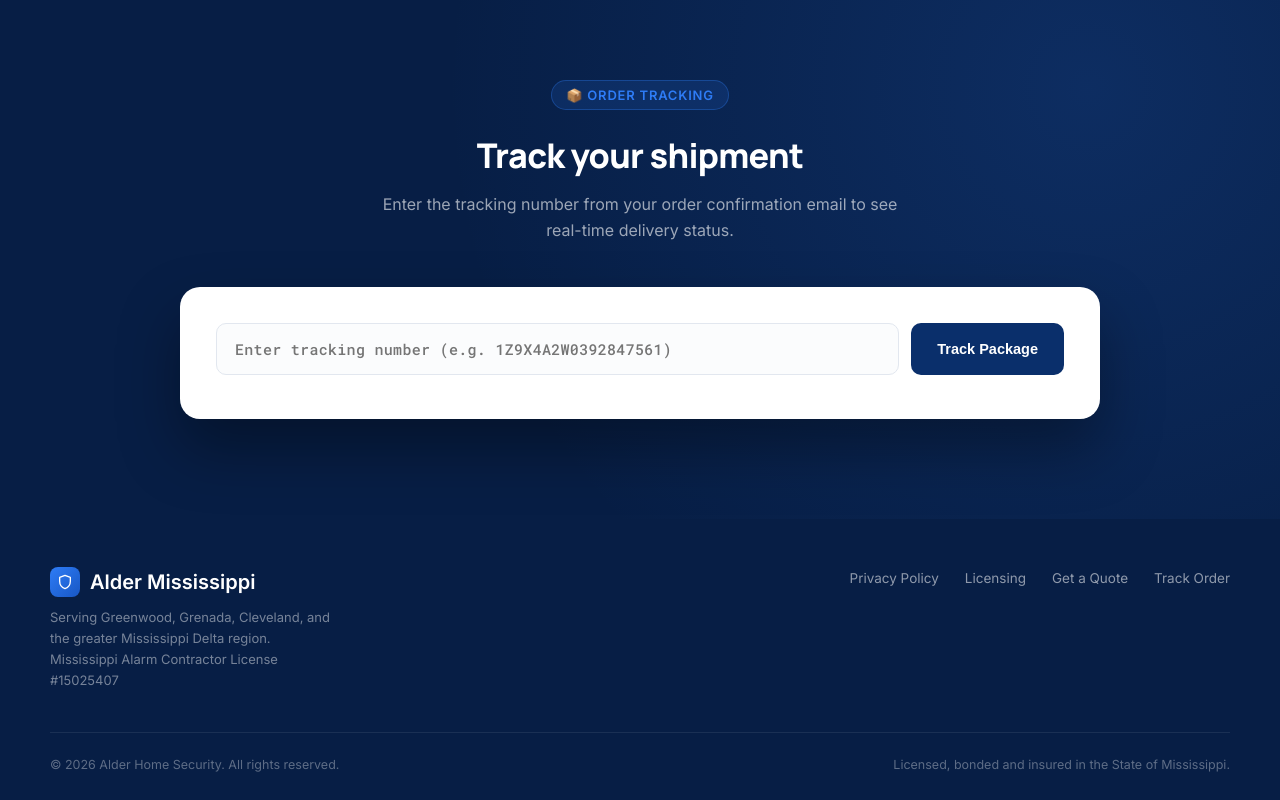
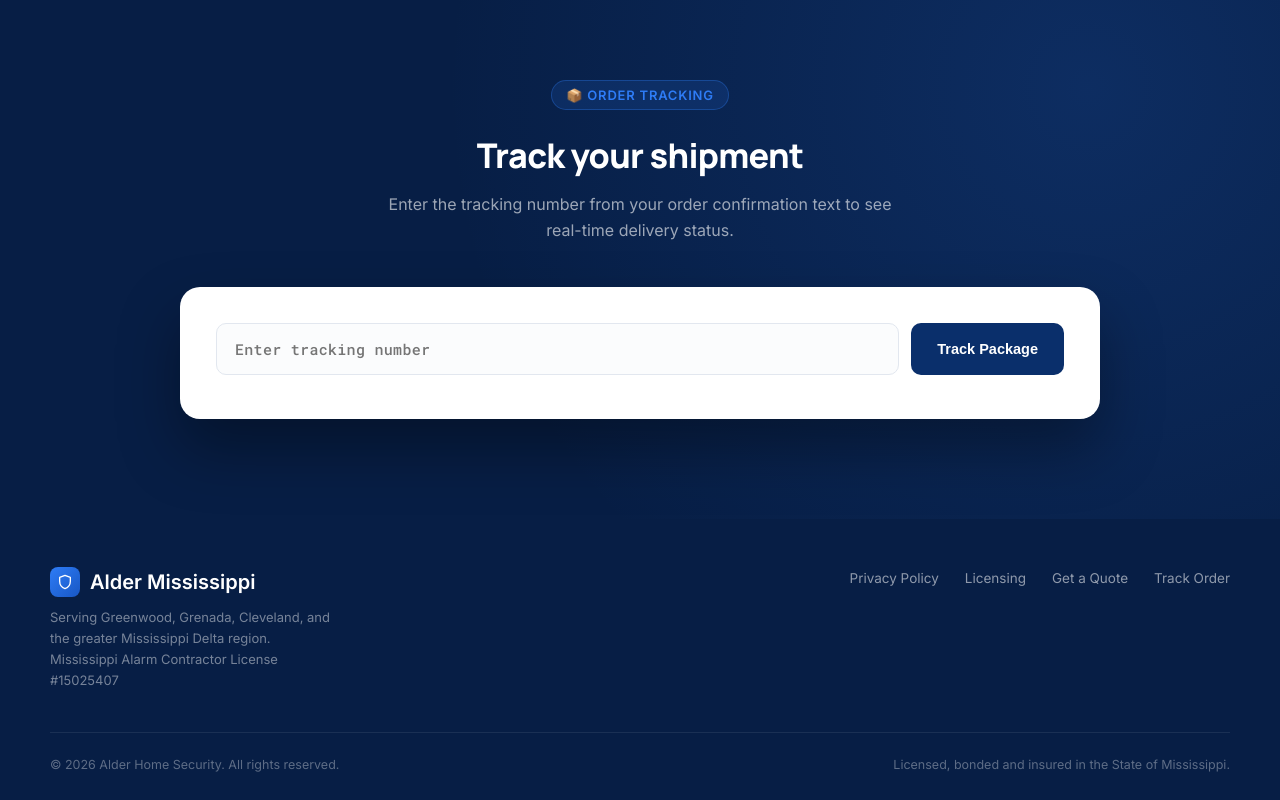
Before and after one commit to kenntupe-wq/alder-residential, a website: page index.html in a window 1280 px wide. Shown: the part 3266-4066 px from the top of the page. Drawn offline with Linux system fonts and the light colour scheme.

Commit message:
Update index.html

```diff
--- a/index.html
+++ b/index.html
@@ -675,12 +675,12 @@
     <div class="tracking-head">
       <div class="eyebrow">📦 Order Tracking</div>
       <h2>Track your shipment</h2>
-      <p>Enter the tracking number from your order confirmation email to see real-time delivery status.</p>
+      <p>Enter the tracking number from your order confirmation text to see real-time delivery status.</p>
     </div>
 
     <div class="track-panel">
       <div class="track-form">
-        <input type="text" id="trackInput" placeholder="Enter tracking number (e.g. 1Z9X4A2W0392847561)" autocomplete="off">
+        <input type="text" id="trackInput" placeholder="Enter tracking number " autocomplete="off">
         <button id="trackBtn">Track Package</button>
       </div>
 
```
